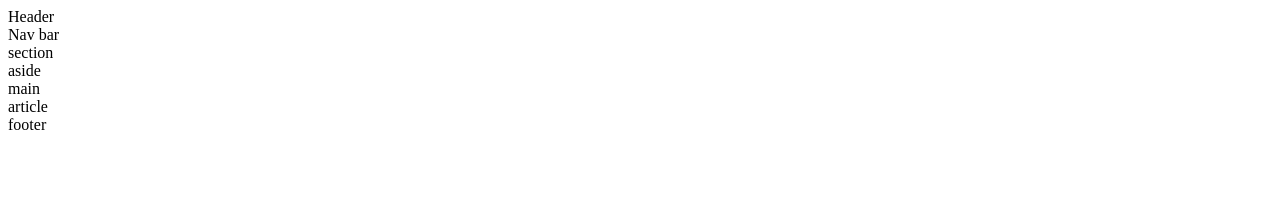
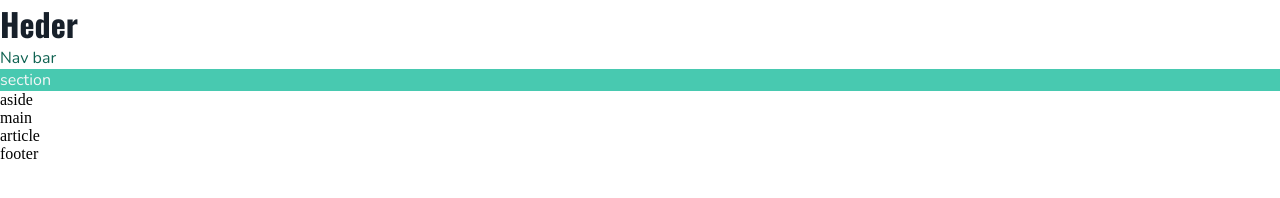
Before and after one commit to bazzlylinks/techexplorer4all, a plain HTML site: page frontend/index.html in a window 1280 px wide. Drawn offline with nearby package versions, Linux system fonts and the light colour scheme.

Commit message:
css style file edit and usefull color for the project added

```diff
--- a/frontend/CSS/style.css
+++ b/frontend/CSS/style.css
@@ -1,3 +1,51 @@
 .element {
   all: revert;
 }
+* {
+  margin: 0;
+  padding: 0;
+}
+/* Text styling */
+h1,
+h2,
+h3,
+h4,
+h5,
+h6 {
+  font-family: "Oswald", sans-serif;
+}
+
+p {
+  font-family: "Nunito", sans-serif;
+}
+
+.text-green-100 {
+  color: #0e6251;
+}
+.text-green-75 {
+  color: #48c9b0;
+}
+.text-green-25 {
+  color: #a3e4d7;
+}
+
+.text-white {
+  color: #f4f6f7;
+}
+
+.text-black-100 {
+  color: #17202a;
+}
+.text-black-75 {
+  color: #2c3e50;
+}
+.text-black-25 {
+  color: #abb2b9;
+}
+.bg-green-100 {
+  background-color: #0e6251;
+}
+
+.bg-green-75 {
+  background-color: #48c9b0;
+}
--- a/frontend/index.html
+++ b/frontend/index.html
@@ -6,14 +6,22 @@
     <meta http-equiv="X-UA-Compatible" content="IE=edge">
     <meta name="viewport" content="width=device-width, initial-scale=1.0">
     <link rel="stylesheet" href="CSS/style.css">
+    <link rel="preconnect" href="https://fonts.googleapis.com">
+    <link rel="preconnect" href="https://fonts.gstatic.com" crossorigin>
+    <link href="https://fonts.googleapis.com/css2?family=Oswald:wght@400;700&display=swap" rel="stylesheet">
+    <link href="https://fonts.googleapis.com/css2?family=Nunito:wght@400&display=swap" rel="stylesheet">
     <title>Tech4all Mentorship program : bazzlylinks</title>
 </head>
 
 <body>
-    <header>Header</header>
-    <nav>Nav bar</nav>
+    <header>
+        <h1 class="text-black-100">Heder</h1>
+    </header>
+    <nav>
+        <p class="text-green-100">Nav bar</p>
+    </nav>
     <div>
-        <section>section</section>
+        <section class="bg-green-75"><p class="text-white">section</p></section>
         <aside>aside</aside>
         <main>main
             <article>
```
